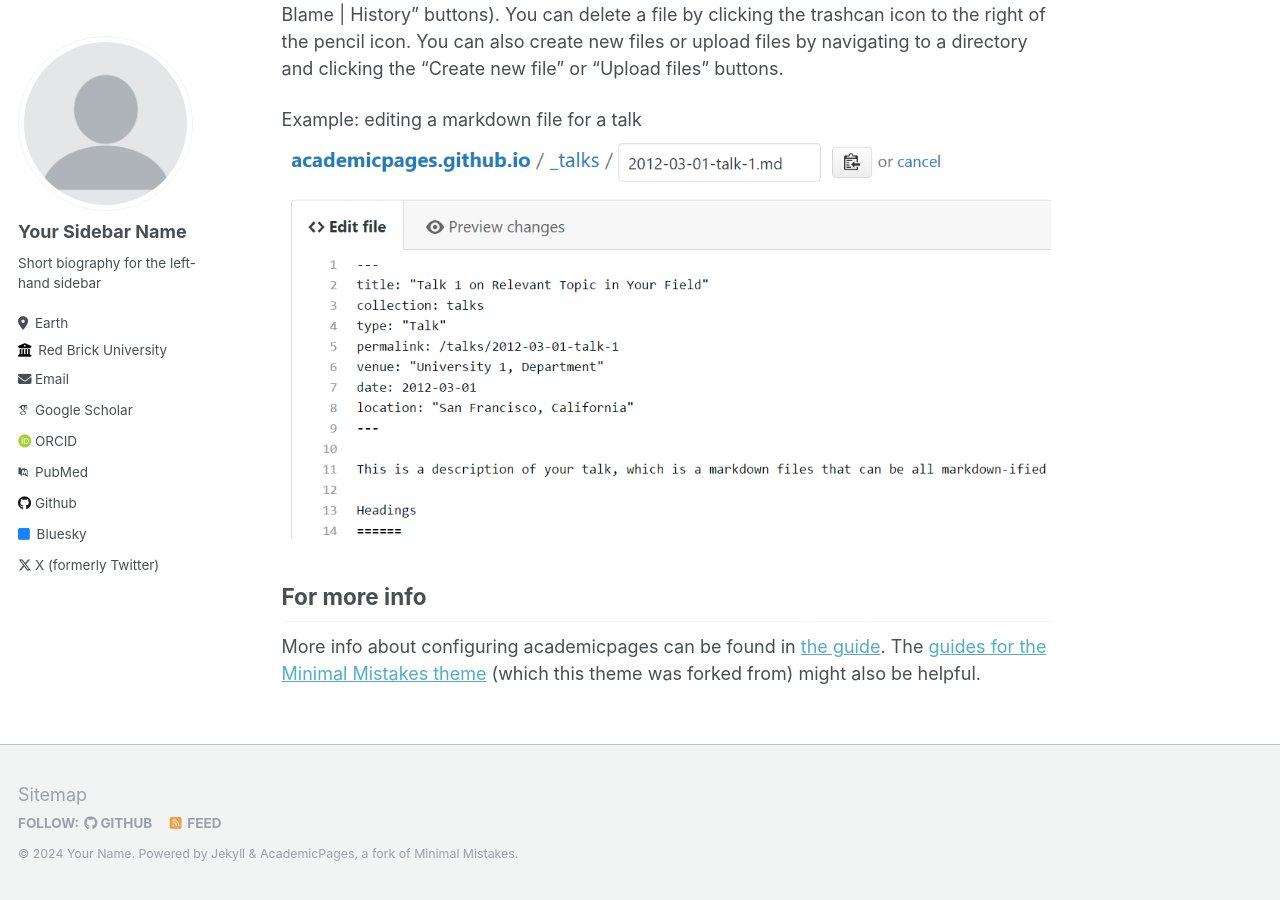
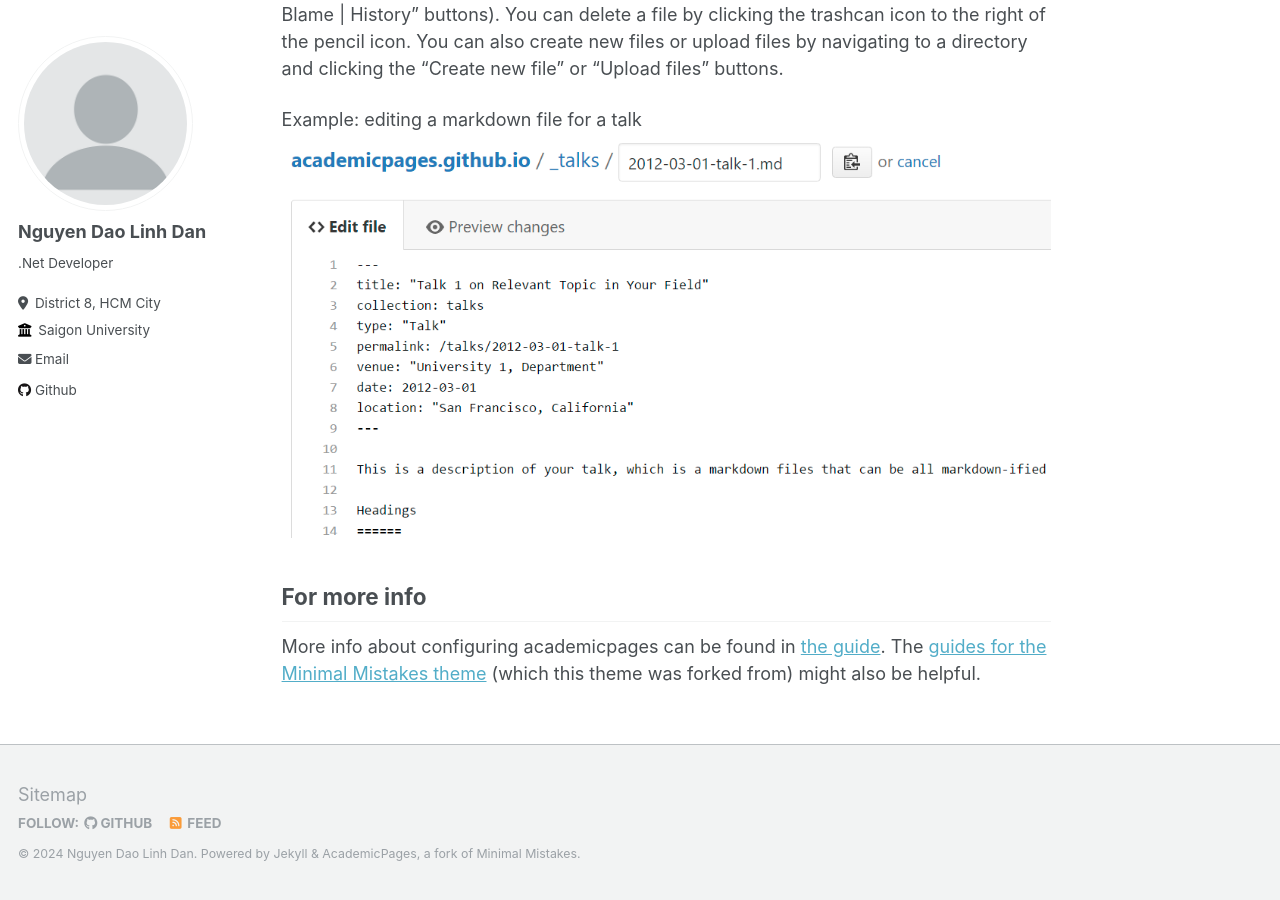
Before and after one commit to LinhDancute/portfolio, a Jekyll site: the page built from _pages/about.md, in a window 1280 px wide and 900 px high, scrolled down 2463 px. Built offline with Jekyll 4.4.1, drawn with Linux system fonts in a browser that asks for light colours; some web fonts are replaced; some of the changed text lies outside the part shown.

Commit message:
Update _config.yml

```diff
--- a/_config.yml
+++ b/_config.yml
@@ -8,9 +8,9 @@
 
 # Basic Site Settings
 locale                   : "en-US"
-title                    : "Your Name / Site Title"
+title                    : "Portfolio"
 title_separator          : "-"
-name                     : &name "Your Name"
+name                     : &name "Nguyen Dao Linh Dan"
 description              : &description "personal description"
 url                      : https://academicpages.github.io # the base hostname & protocol for your site e.g. "https://mmistakes.github.io"
 baseurl                  : "" # the subpath of your site, e.g. "/blog"
@@ -22,55 +22,55 @@ repository               : "academicpages/academicpages.github.io"
 author:
   # Biographic information
   avatar           : "profile.png"
-  name             : "Your Sidebar Name"
+  name             : "Nguyen Dao Linh Dan"
   pronouns         : # example: "she/her"
-  bio              : "Short biography for the left-hand sidebar"
-  location         : "Earth"
-  employer         : "Red Brick University"
-  uri              : # URL
-  email            : "none@example.org"
+  bio              : ".Net Developer"
+  location         : "District 8, HCM City"
+  employer         : "Saigon University"
+  uri              : # https://mail.google.com/mail/u/3/#inbox
+  email            : "ndldansoftware@gmail.com"
 
-  # Academic websites
-  arxiv            : # URL - Update with the correct link to your profile
-  googlescholar    : "https://scholar.google.com/citations?user=PS_CX0AAAAAJ"
-  impactstory      : # URL
-  orcid            : "http://orcid.org/yourorcidurl"
-  pubmed           : "https://www.ncbi.nlm.nih.gov/pubmed/?term=john+snow"
-  researchgate     : # URL
+  # # Academic websites
+  # arxiv            : # URL - Update with the correct link to your profile
+  # googlescholar    : "https://scholar.google.com/citations?user=PS_CX0AAAAAJ"
+  # impactstory      : # URL
+  # orcid            : "http://orcid.org/yourorcidurl"
+  # pubmed           : "https://www.ncbi.nlm.nih.gov/pubmed/?term=john+snow"
+  # researchgate     : # URL
 
   # Repositories and software development
-  bitbucket        : # Username - Update with your username on the site
-  codepen          : # Username
-  dribbble         : # Username
+  # bitbucket        : # Username - Update with your username on the site
+  # codepen          : # Username
+  # dribbble         : # Username
   github           : "academicpages"
-  kaggle           : # Username
-  stackoverflow    : # User number or user number and name (i.e., use "1" or "1/jeff-atwood")
+  # kaggle           : # Username
+  # stackoverflow    : # User number or user number and name (i.e., use "1" or "1/jeff-atwood")
 
-  # Social media
-  bluesky          : "bsky.app" # Replace this with you Bluesky username
-  facebook         : # Username
-  flickr           : # Username
-  foursquare       : # Username
-  goodreads        : # Username
-  google_plus      : # Username
-  keybase          : # Username
-  instagram        : # Username
-  lastfm           : # Username
-  linkedin         : # Username
-  mastodon         : # URL
-  medium           : # URL
-  pinterest        : # Username
-  soundcloud       : # Username
-  steam            : # Username
-  telegram         : # URL
-  tumblr           : # Username
-  twitter          : "UniofOxford"  # Replace this with your X / Twitter handle
-  vine             : # Username
-  weibo            : # Username
-  wikipedia        : # Username
-  xing             : # Username
-  youtube          : # Username
-  zhihu            : # URL
+  # # Social media
+  # bluesky          : "bsky.app" # Replace this with you Bluesky username
+  # facebook         : # Username
+  # flickr           : # Username
+  # foursquare       : # Username
+  # goodreads        : # Username
+  # google_plus      : # Username
+  # keybase          : # Username
+  # instagram        : # Username
+  # lastfm           : # Username
+  # linkedin         : # Username
+  # mastodon         : # URL
+  # medium           : # URL
+  # pinterest        : # Username
+  # soundcloud       : # Username
+  # steam            : # Username
+  # telegram         : # URL
+  # tumblr           : # Username
+  # twitter          : "UniofOxford"  # Replace this with your X / Twitter handle
+  # vine             : # Username
+  # weibo            : # Username
+  # wikipedia        : # Username
+  # xing             : # Username
+  # youtube          : # Username
+  # zhihu            : # URL
 
 
 # Site Settings
```
